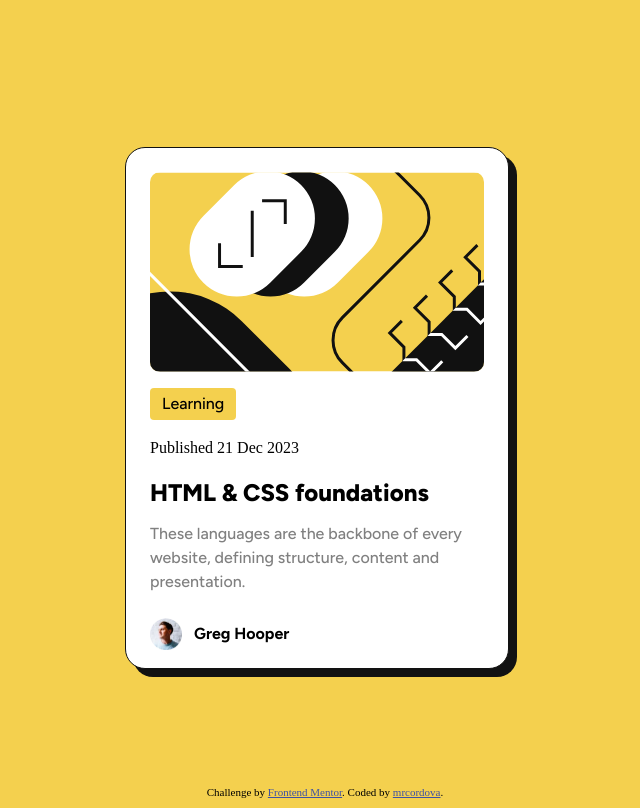
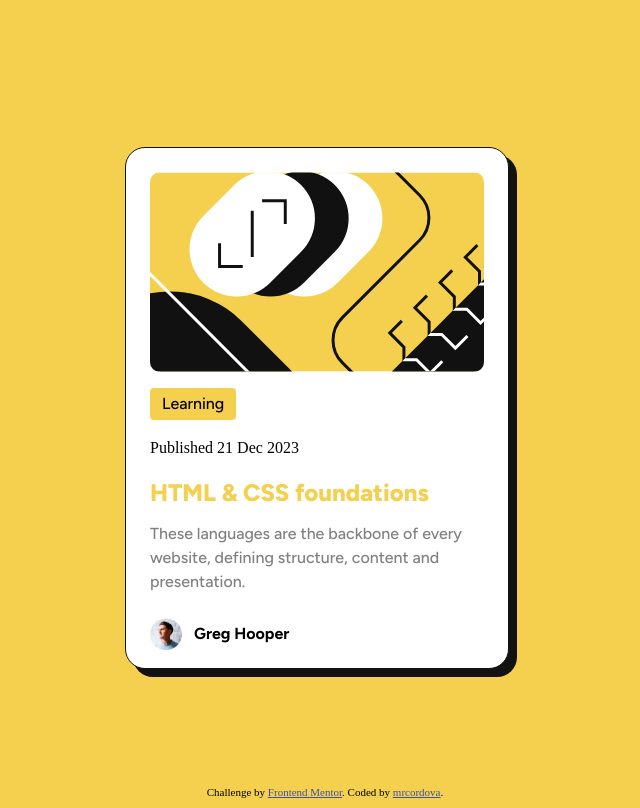
Before and after one commit to mrcordova/blog-preview-card, a plain HTML site: page index.html in a window 1280 px wide. In both pictures the pointer is over the element "HTML & CSS foundations". Shown: the whole page, without its empty margins (323-963 px from the left). Drawn offline with Linux system fonts and the light colour scheme.

Commit message:
add hover pseudoclass to title

```diff
--- a/css/style.css
+++ b/css/style.css
@@ -43,6 +43,10 @@ body {
 .section-para {
     padding-bottom: 24px;
 }
+.section-para h2:hover {
+    color: var(--yellow);
+    cursor: pointer;
+}
 .section-para p {
     color: var(--grey);
     font-size: 16px;
```
